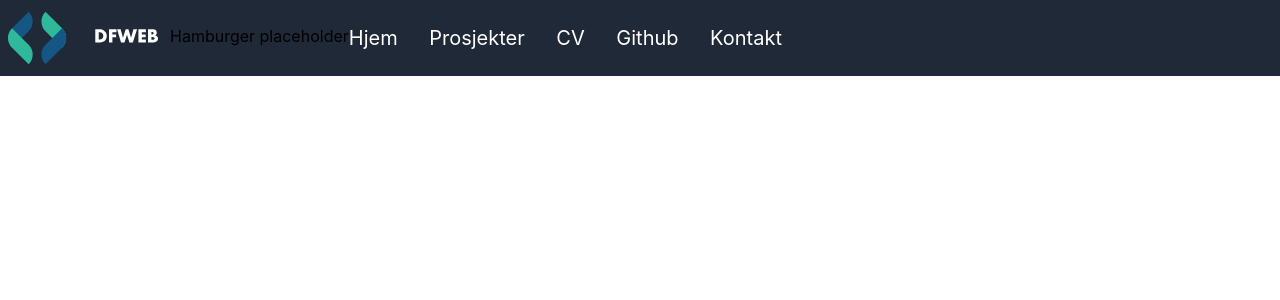
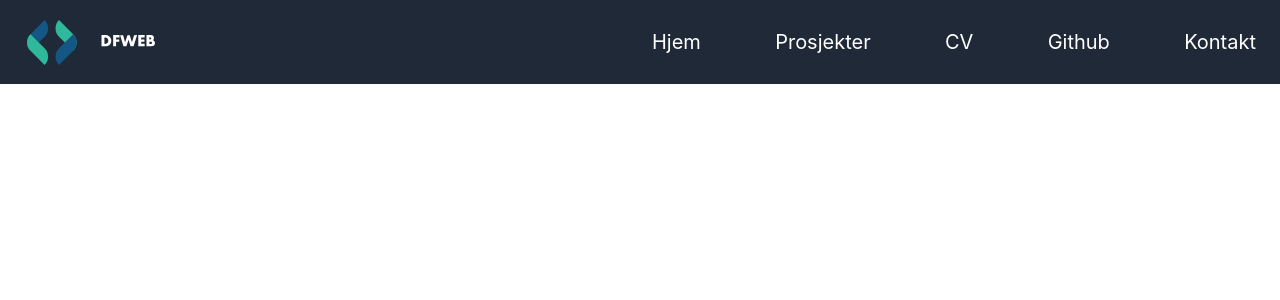
Before and after one commit to meticulousfan/React-framer-motion-portfolio, a Next.js app: page / in a window 1280 px wide. Shown: the top 300 px of the page. Built offline with nearby package versions, Linux system fonts and the light colour scheme.

Commit message:
Fullfør vanlig navbar

```diff
--- /dev/null
+++ b/src/components/Layout/Hamburger.component.tsx
@@ -0,0 +1,7 @@
+import type { NextComponentType } from "next";
+
+const Hamburger: NextComponentType = () => {
+  return <div className="z-50 md:hidden lg:hidden xl:hidden">Hamburger</div>;
+};
+
+export default Hamburger;
--- a/src/components/Layout/Navbar.component.tsx
+++ b/src/components/Layout/Navbar.component.tsx
@@ -1,5 +1,7 @@
 import Link from "next/link";
 import Image from "next/image";
+
+import Hamburger from "./Hamburger.component";
 
 import LINKS from "../../utils/constants/LINKS";
 
@@ -12,17 +14,19 @@ import LINKS from "../../utils/constants/LINKS";
 function Navbar() {
   return (
     <header role="banner" aria-label="Header for logo og navigasjon">
-      <nav className="fixed top-0 z-50 w-full p-2 bg-gray-800">
+      <nav className="fixed top-0 z-50 w-full p-4 bg-gray-800">
         <div
           id="main-navigation"
           data-cy="main-navigation"
           className="container flex items-center mx-auto md:flex-wrap lg:flex-wrap xl:flex-wrap">
-          <Image src="/logo.svg" alt="Dfweb Logo" width={150} height={60} />
+          <div className="flex w-full font-extrabold text-white md:w-1/2 md:justify-start">
+          <Image src="/logo.svg" alt="Dfweb Logo" width={150} height={45} />
+          </div>
           <div
             id="hamburger-div"
             data-cy="hamburger-div"
             className="flex content-center justify-between md:w-1/2 md:justify-end p-3">
-            Hamburger placeholder
+            <Hamburger />
             <ul
               role="navigation"
               aria-label="Navigasjon"
```
